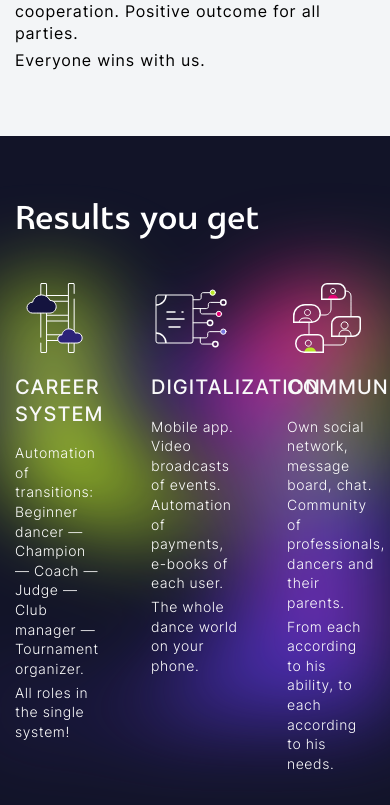
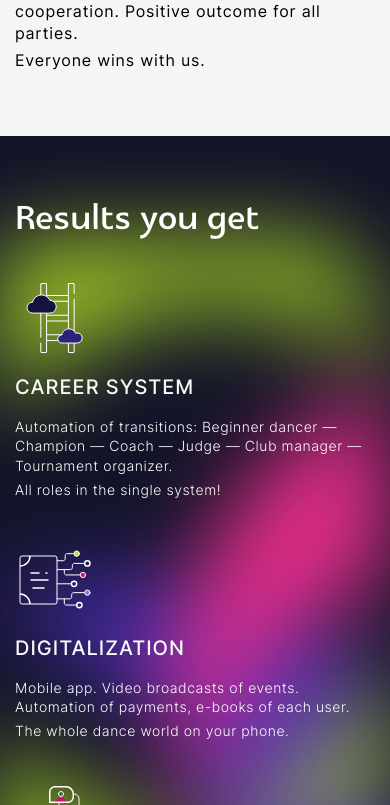
Before and after one commit to Guntyk/euro-dance-confederation-landing, a React (Create React App) app: page / in a window 390 px wide. Shown: the part 1922-2727 px from the top of the page. Built offline with nearby package versions, Linux system fonts and the light colour scheme.

Commit message:
Results Full 425px Adaptation

```diff
--- a/src/components/Results/Results.css
+++ b/src/components/Results/Results.css
@@ -83,3 +83,16 @@
     margin-top: 0.3em;
   }
 }
+
+@media (max-width: 500px) {
+  .results::before {
+    background: url(../../materials/img/background-mobile.svg) no-repeat 40% 100% / 100%;
+  }
+  .results-list {
+    flex-direction: column;
+    gap: 2.5em;
+  }
+  .results-mark {
+    width: auto;
+  }
+}
```
Also changed, not shown: src/materials/img/background-mobile.svg (added).
